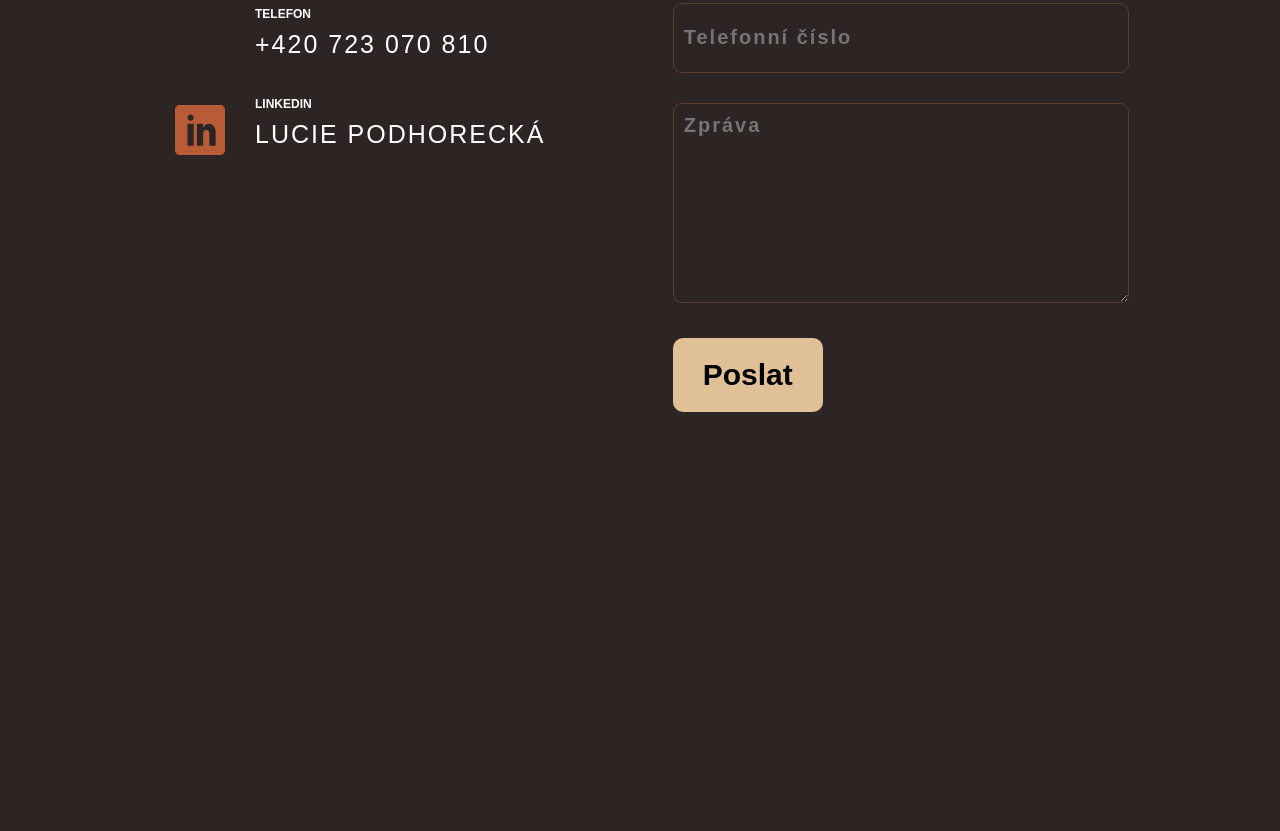
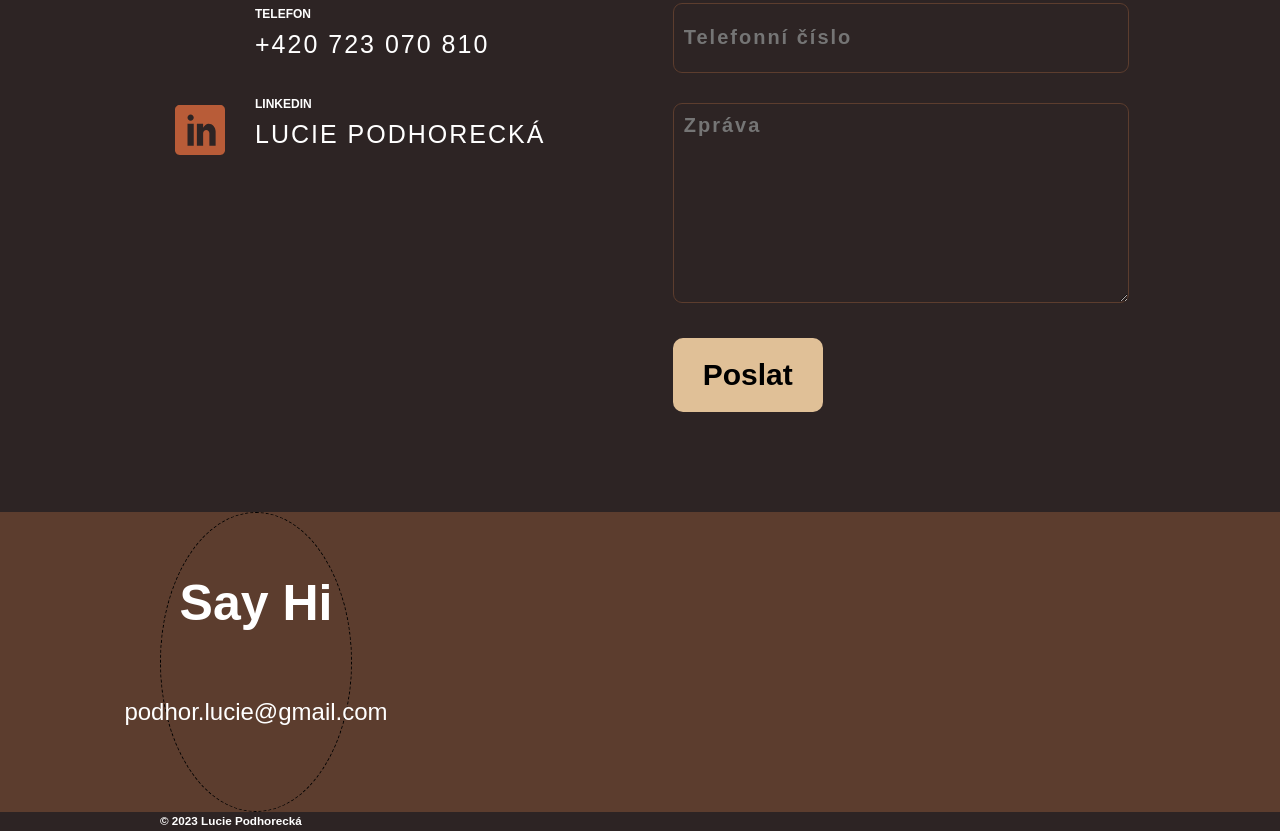
Before and after one commit to SweetXhenia/dark-portfolio, a website: page index.html in a window 1280 px wide. Shown: the part 4615-5446 px from the top of the page. Before the commit the page ends 5127 px from the top, so only its background shows below. Drawn offline with nearby package versions, Linux system fonts and the light colour scheme; a web font is replaced by a local one.

Commit message:
footer první

```diff
--- a/index.html
+++ b/index.html
@@ -584,5 +584,32 @@
         </div>
       </div>
     </section>
+    <section id="footer">
+      <div class="footer container">
+        <div class="footer-text">
+          <h2 class="footer-text__heading">Say Hi</h2>
+          <p class="footer-text__text">podhor.lucie@gmail.com</p>
+          <div class="footer-text__icon">
+            <a href="#">
+              <svg class="footer-text__icon-1">
+                <use xlink:href="img/symbol-defs.svg#icon-mail1"></use></svg
+            ></a>
+            <a href="#">
+              <svg class="footer-text__icon-1">
+                <use xlink:href="img/symbol-defs.svg#icon-mail1"></use></svg
+            ></a>
+            <a href="#">
+              <svg class="footer-text__icon-1">
+                <use xlink:href="img/symbol-defs.svg#icon-mail1"></use></svg
+            ></a>
+          </div>
+        </div>
+      </div>
+    </section>
+    <section id="copyright">
+      <div class="container">
+        <h3 class="copyright">&#169; 2023 Lucie Podhorecká</h3>
+      </div>
+    </section>
   </body>
 </html>
--- a/sass/components/_footer.scss
+++ b/sass/components/_footer.scss
@@ -0,0 +1,28 @@
+#footer {
+  background-color: var(--color-secondary);
+}
+
+.footer-text {
+  display: flex;
+  flex-direction: column;
+  width: 20%;
+  align-items: center;
+  border: 1px dashed black;
+    border-radius: 50%;
+  &__heading {
+    font-size: 5rem;
+    margin: 5rem 0 5rem;
+  }
+  &__text {
+    font-size: 2.4rem;
+    margin-bottom: 2.5rem;
+  }
+  &__icon {
+    display: flex;
+    gap: 3rem;
+  }
+  &__icon-1 {
+    height: 5rem;
+    width: 5rem;
+  }
+}
```
Also changed, not shown: css/style.css.
